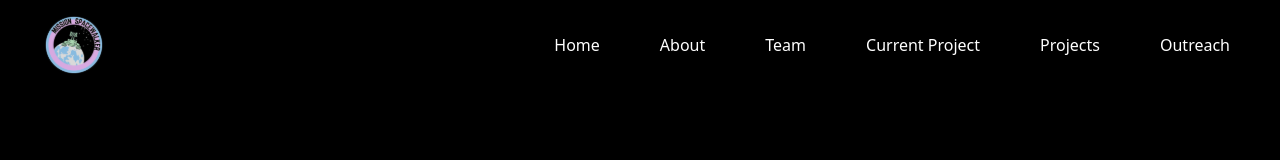
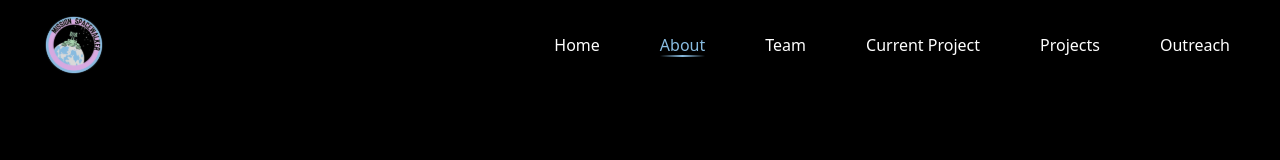
Before and after one commit to kalista13/MSWUA, a React (Vite) app: page /about in a window 1280 px wide. Shown: the top 160 px of the page. Built offline with nearby package versions, Linux system fonts and the light colour scheme; a web font is replaced by a local one.

Commit message:
Style hover links effect

```diff
--- a/src/components/Header.css
+++ b/src/components/Header.css
@@ -44,6 +44,11 @@ a {
   display: inline-block;
 }
 
+.header-text li a:hover,
+.header-text li a.active {
+  color: var(--blue-highlight);
+}
+
 .header-text li a::after {
   content: "";
   position: absolute;
@@ -51,10 +56,19 @@ a {
   bottom: 0;
   height: 2px;
   width: 100%;
-  background-color: var(--highlight-color);
+  background: linear-gradient(
+    90deg,
+    transparent,
+    var(--blue-highlight),
+    transparent
+  );
   transform: scaleX(0);
   transform-origin: left;
   transition: transform 0.3s ease;
+}
+
+.header-text li a.active::after {
+  transform: scaleX(1);
 }
 
 .header-text li a:hover::after {
--- a/src/components/Header.tsx
+++ b/src/components/Header.tsx
@@ -1,6 +1,6 @@
 import './Header.css';
 import '../Theme.css';
-import { Link } from 'react-router-dom';
+import { NavLink } from 'react-router-dom';
 import { useState, useEffect } from "react";
 import LogoImage from "../assets/images/mswua-logo.svg";
 
@@ -26,12 +26,42 @@ export function Header() {
         <img src={LogoImage} alt="logo image" className="logo" />
         <nav>
           <ul className="header-text">
-            <li><Link to="/">Home</Link></li>
-            <li><Link to="/about">About</Link></li>
-            <li><Link to="/team">Team</Link></li>
-            <li><Link to="/current-project/can-rgx-viii">Current Project</Link></li>
-            <li><Link to="/projects">Projects</Link></li>
-            <li><Link to="/wip">Outreach</Link></li>
+            <li><NavLink
+              to="/"
+              className={({ isActive  }) => isActive ? "active" : ""}>
+                Home
+              </NavLink>
+            </li>
+            <li><NavLink
+              to="/about"
+              className={({ isActive  }) => isActive ? "active" : ""}>
+                About
+              </NavLink>
+            </li>
+            <li><NavLink
+              to="/team"
+              className={({ isActive  }) => isActive ? "active" : ""}>
+                Team
+              </NavLink>
+            </li>
+            <li><NavLink
+              to="/current-project/can-rgx-viii"
+              className={({ isActive  }) => isActive ? "active" : ""}
+              >Current Project
+              </NavLink>
+            </li>
+            <li><NavLink
+              to="/projects"
+              className={({ isActive  }) => isActive ? "active" : ""}
+              >Projects
+              </NavLink>
+            </li>
+            <li><NavLink
+              to="/wip"
+              className={({ isActive  }) => isActive ? "active" : ""}
+              >Outreach
+              </NavLink>
+            </li>
           </ul>
         </nav>
       </header>
```
